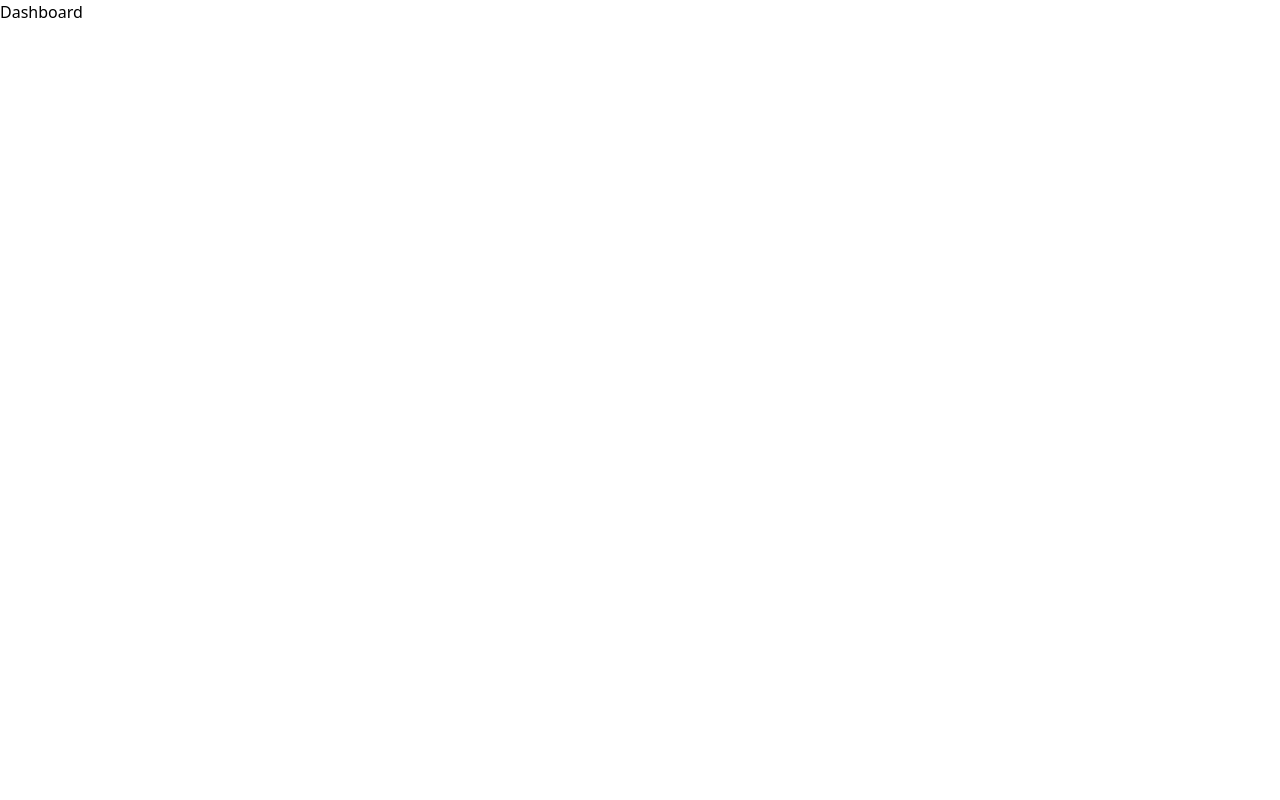
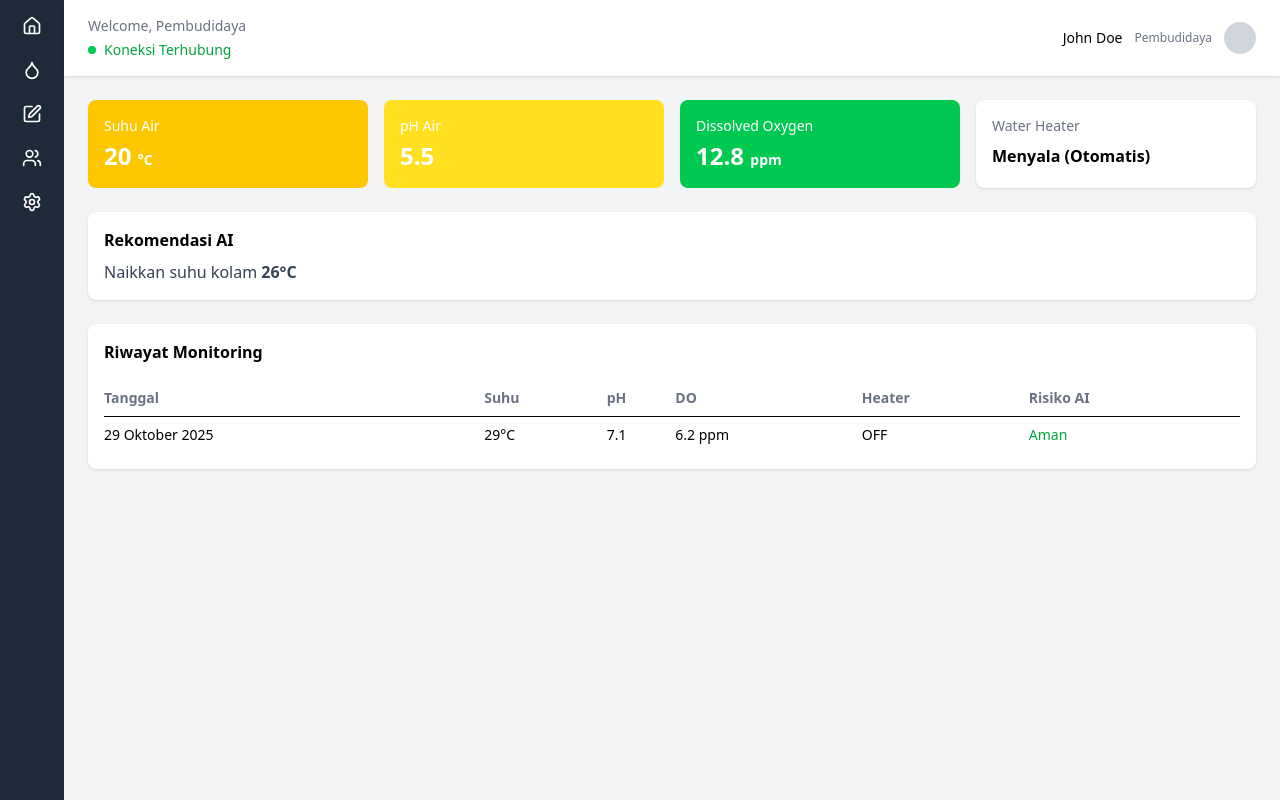
Before and after one commit to ChristentaTP/SMIKOLE, a React (Vite) app: page /dashboard in a window 1280 px wide. Built offline with nearby package versions, Linux system fonts and the light colour scheme.

Commit message:
membuat file untuk dashboard dan routingnya serta membuat folder yang isinya component seperti sidebar dan header

```diff
--- a/package.json
+++ b/package.json
@@ -10,6 +10,7 @@
     "preview": "vite preview"
   },
   "dependencies": {
+    "lucide-react": "^0.562.0",
     "react": "^19.2.0",
     "react-dom": "^19.2.0",
     "react-router-dom": "^7.12.0"
--- a/src/App.jsx
+++ b/src/App.jsx
@@ -1,12 +1,10 @@
 import { Routes, Route } from "react-router-dom"
+import Dashboard from "./app/routes/Dashboard"
 
-function App() {
+export default function App() {
   return (
     <Routes>
-      <Route path="/" element={<div>Login Page</div>} />
-      <Route path="/dashboard" element={<div>Dashboard</div>} />
+      <Route path="/dashboard" element={<Dashboard />} />
     </Routes>
   )
 }
-
-export default App
--- /dev/null
+++ b/src/app/layout/Header.jsx
@@ -0,0 +1,21 @@
+export default function Header() {
+  return (
+    <header className="flex items-center justify-between bg-white px-6 py-4 shadow">
+      <div>
+        <p className="text-sm text-gray-500">Welcome, Pembudidaya</p>
+        <div className="flex items-center gap-2 mt-1">
+          <span className="w-2 h-2 bg-green-500 rounded-full" />
+          <span className="text-sm text-green-600 font-medium">
+            Koneksi Terhubung
+          </span>
+        </div>
+      </div>
+
+      <div className="flex items-center gap-3">
+        <span className="text-sm font-medium">John Doe</span>
+        <span className="text-xs text-gray-500">Pembudidaya</span>
+        <div className="w-8 h-8 bg-gray-300 rounded-full" />
+      </div>
+    </header>
+  )
+}
--- /dev/null
+++ b/src/app/layout/MainLayout.jsx
@@ -0,0 +1,20 @@
+import Sidebar from "./Sidebar"
+import Header from "./Header"
+
+export default function MainLayout({ children }) {
+  return (
+    <div className="min-h-screen bg-gray-100 flex flex-col md:flex-row">
+
+      {/* Sidebar desktop */}
+      <Sidebar />
+
+      <div className="flex-1 flex flex-col">
+        <Header />
+
+        <main className="flex-1 p-4 md:p-6">
+          {children}
+        </main>
+      </div>
+    </div>
+  )
+}
--- /dev/null
+++ b/src/app/layout/Sidebar.jsx
@@ -0,0 +1,31 @@
+import {
+  Home,
+  Droplet,
+  Edit,
+  Users,
+  Settings
+} from "lucide-react"
+
+export default function Sidebar() {
+  return (
+    <>
+      {/* DESKTOP SIDEBAR */}
+      <aside className="hidden md:flex w-16 bg-gray-800 text-white flex-col items-center py-4 gap-6">
+        <Home size={20} />
+        <Droplet size={20} />
+        <Edit size={20} />
+        <Users size={20} />
+        <Settings size={20} />
+      </aside>
+
+      {/* MOBILE BOTTOM NAV */}
+      <nav className="md:hidden fixed bottom-0 left-0 right-0 bg-white border-t flex justify-around py-2">
+        <Home size={22} />
+        <Droplet size={22} />
+        <Edit size={22} />
+        <Users size={22} />
+        <Settings size={22} />
+      </nav>
+    </>
+  )
+}
--- /dev/null
+++ b/src/app/routes/Dashboard.jsx
@@ -0,0 +1,62 @@
+import MainLayout from "../layout/MainLayout"
+import SensorCard from "../../components/cards/SensorCard"
+
+export default function Dashboard() {
+  return (
+    <MainLayout>
+      {/* Wrapper biar aman dari bottom nav */}
+      <div className="pb-20 md:pb-0">
+
+        {/* SENSOR CARDS */}
+        <div className="grid grid-cols-2 md:grid-cols-4 gap-4 mb-6">
+          <SensorCard title="Suhu Air" value="20" unit="°C" color="bg-yellow-400" />
+          <SensorCard title="pH Air" value="5.5" unit="" color="bg-yellow-300" />
+          <SensorCard title="Dissolved Oxygen" value="12.8" unit="ppm" color="bg-green-500" />
+
+          <div className="bg-white rounded-lg p-4 shadow">
+            <p className="text-sm text-gray-500">Water Heater</p>
+            <p className="font-semibold mt-2">Menyala (Otomatis)</p>
+          </div>
+        </div>
+
+        {/* AI RECOMMENDATION */}
+        <div className="bg-white rounded-lg p-4 shadow mb-6">
+          <p className="font-semibold mb-2">Rekomendasi AI</p>
+          <p className="text-gray-700">
+            Naikkan suhu kolam <span className="font-semibold">26°C</span>
+          </p>
+        </div>
+
+        {/* MONITORING TABLE */}
+        <div className="bg-white rounded-lg p-4 shadow overflow-x-auto">
+          <p className="font-semibold mb-4">Riwayat Monitoring</p>
+
+          <table className="w-full text-sm min-w-[640px]">
+            <thead>
+              <tr className="text-left text-gray-500">
+                <th className="py-2">Tanggal</th>
+                <th>Suhu</th>
+                <th>pH</th>
+                <th>DO</th>
+                <th>Heater</th>
+                <th>Risiko AI</th>
+              </tr>
+            </thead>
+
+            <tbody>
+              <tr className="border-t">
+                <td className="py-2">29 Oktober 2025</td>
+                <td>29°C</td>
+                <td>7.1</td>
+                <td>6.2 ppm</td>
+                <td>OFF</td>
+                <td className="text-green-600 font-medium">Aman</td>
+              </tr>
+            </tbody>
+          </table>
+        </div>
+
+      </div>
+    </MainLayout>
+  )
+}
--- /dev/null
+++ b/src/components/cards/SensorCard.jsx
@@ -0,0 +1,10 @@
+export default function SensorCard({ title, value, unit, color }) {
+  return (
+    <div className={`rounded-lg p-4 text-white ${color}`}>
+      <p className="text-sm">{title}</p>
+      <p className="text-2xl font-bold mt-1">
+        {value} <span className="text-sm">{unit}</span>
+      </p>
+    </div>
+  )
+}
```
Also changed, not shown: 1 other file (tests, documents, lock files or other folders).
